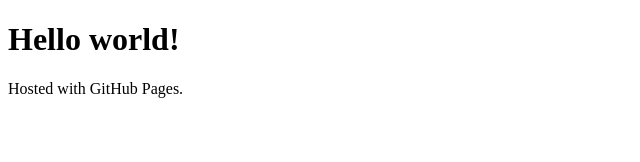
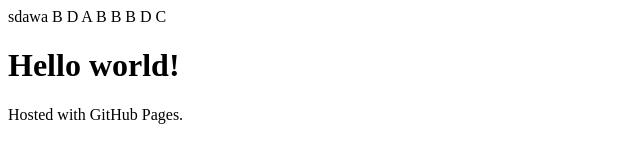
Before and after one commit to trailsideNils/trailsideNils.github.io, a plain HTML site: page index.html in a window 1280 px wide. Shown: the whole page, without its empty margins (0-640 px from the left). Drawn offline with Linux system fonts and the light colour scheme.

Commit message:
Initial Commit

```diff
--- a/index.html
+++ b/index.html
@@ -1,6 +1,15 @@
 <!DOCTYPE html>
 <html>
 <body>
+sdawa
+B
+D
+A
+B
+B
+B
+D
+C
 <h1>Hello world!</h1>
 <p>Hosted with GitHub Pages.</p>
 </body>
```
